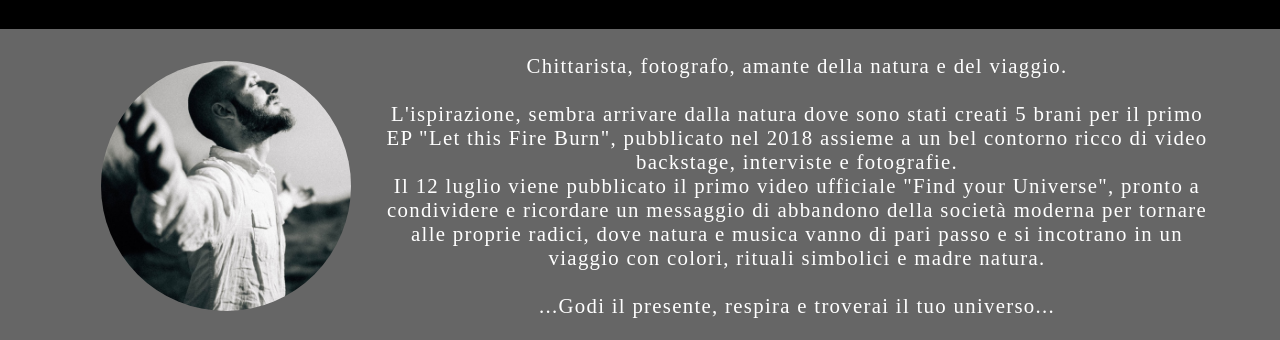
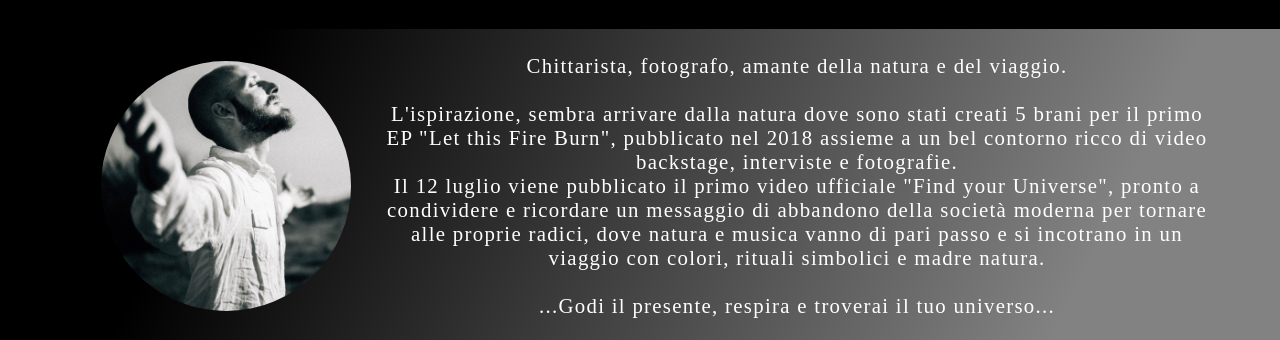
Before and after one commit to MarkoNikolajevic/bill-lee, a website: page index.html in a window 1280 px wide. Shown: the part 1167-1507 px from the top of the page. Drawn offline with Linux system fonts and the light colour scheme; a web font is replaced by a local one.

Commit message:
Change bio background

```diff
--- a/src/assets/style/sass/partials/_bio.sass
+++ b/src/assets/style/sass/partials/_bio.sass
@@ -1,6 +1,6 @@
 #bio
   color: #fff
-  background: $secondaryColor
+  background: linear-gradient(115.90808106542045deg, rgba(0, 0, 0,1) 18.28515625%,rgba(130, 130, 130,1) 84.06640625%)
   .flex-wrapper
     margin: auto
     width: $container
```
Also changed, not shown: dist/assets/style/css/main.min.css, 1 other file.
